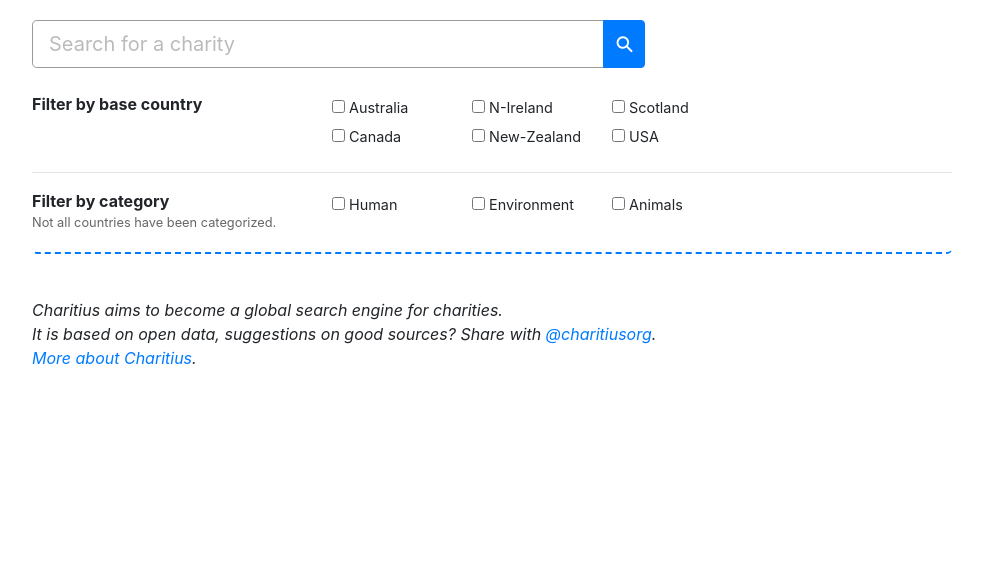
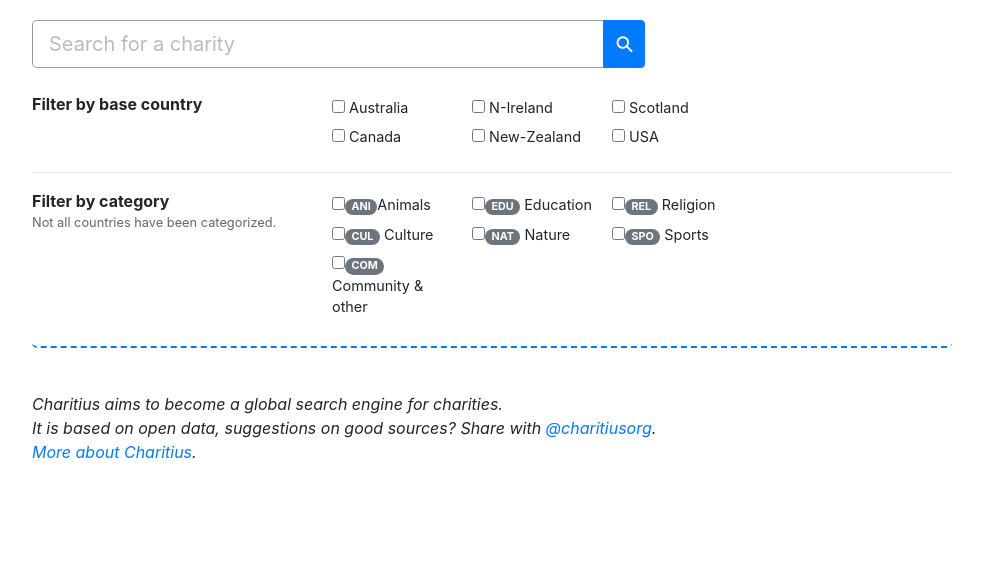
Before and after one commit to juliuszelf/global-charity-search-engine, a Flask app: page / in a window 1280 px wide. Shown: the part 89-655 px from the top of the page, without its empty margins (148-1131 px from the left). Run offline with Flask 2, Linux system fonts and the light colour scheme; some libraries are stand-ins or nearby versions.

Commit message:
many fixes for many more categories, not all tested

```diff
--- a/flask-app/app.py
+++ b/flask-app/app.py
@@ -46,19 +46,11 @@
 results_per_page = 100
 
 
-def set_category_values(cats):
-    cat_hum = "0"
-    cat_nat = "0"
-    if "HUM" in cats:
-        cat_hum = "1"
-    if "NAT" in cats:
-        cat_nat = "1"
-
-    if len(cats) == 0:
-        # No categories provided
-        cat_hum = "1"
-        cat_nat = "1"
-    return cat_hum, cat_nat
+def has_cats(cat, cats):
+    if cat in cats:
+        return "1"
+    else:
+        return "0"
 
 
 def set_use_categories(selected_categories, selected_countries, countries_with_categories, message):
@@ -125,11 +117,12 @@
         page = 1
     return page
 
+
 @app.route("/about", methods=["GET", "POST"])
 def about():
     return render_template("about.html",
-                            analytics=analytics_id
-                            )
+                            analytics=analytics_id)
+
 
 @app.route("/", methods=["GET", "POST"])
 def home():
@@ -161,9 +154,14 @@
                                                      message)
 
         if use_categories:
-            cat_hum, cat_nat = set_category_values(selected_categories)
-            s = s.filter("term", HUM=cat_hum)
-            s = s.filter("term", NAT=cat_nat)
+            s = s.filter("term", NAT=has_cats("NAT", selected_categories))
+            s = s.filter("term", ANI=has_cats("ANI", selected_categories))
+            s = s.filter("term", EDU=has_cats("EDU", selected_categories))
+            s = s.filter("term", HEA=has_cats("HEA", selected_categories))
+            s = s.filter("term", COM=has_cats("COM", selected_categories))
+            s = s.filter("term", REL=has_cats("REL", selected_categories))
+            s = s.filter("term", CUL=has_cats("CUL", selected_categories))
+            s = s.filter("term", SPO=has_cats("SPO", selected_categories))
 
         if len(selected_countries) > 0:
             s = s.filter("terms", Country=selected_countries)
@@ -182,14 +180,9 @@
         found_charities = []
         for result in results:
             result_content = result['_source']
+
+            result_country = result_content['Country']
             result_official_id = result_content['OfficialID']
-            result_name = result_content['Name']
-            result_city = result_content['City']
-            result_state = result_content['State']  # State / Province
-            result_country = result_content['Country']
-            result_website = result_content['Website']
-            result_source_url = result_content['SourceURL']
-            result_source_date = result_content['SourceDate']
 
             if result_country == "USA" and len(result_official_id) > 2:
                 # Guidestar url requires we turn an ID like: "811996576"
@@ -198,13 +191,21 @@
 
             found_charities.append({
                 "official_id": result_official_id,
-                "name": result_name,
-                "city": result_city,
-                "state": result_state,
+                "name": result_content['Name'],
+                "city": result_content['City'],
+                "state": result_content['State'],
                 "country": result_country,
-                "website": result_website,
-                "source_url": result_source_url,
-                "source_date": result_source_date
+                "website": result_content['Website'],
+                "NAT": result_content['NAT'],
+                "ANI": result_content['ANI'],
+                "EDU": result_content['EDU'],
+                "HEA": result_content['HEA'],
+                "COM": result_content['COM'],
+                "REL": result_content['REL'],
+                "CUL": result_content['CUL'],
+                "SPO": result_content['SPO'],
+                "source_url": result_content['SourceURL'],
+                "source_date": result_content['SourceDate']
             })
         if len(results) == 0:
             message += "No charities found for <i>" + search_value + "</i>"
@@ -218,19 +219,19 @@
                                searched_for=search_value,
                                message=message,
                                countries=selected_countries,
-                               categories=selected_categories,
+                               selected_categories=selected_categories,
                                analytics=analytics_id
                                )
     except KeyError:
         print("no search")
 
     return render_template("home.html",
-            content="no search..",
-            analytics=analytics_id,
-            nr_results=0,
-            results_per_page=results_per_page,
-            page=1
-            )
+                           content="no search..",
+                           analytics=analytics_id,
+                           nr_results=0,
+                           results_per_page=results_per_page,
+                           page=1
+                           )
 
 
 if __name__ == "__main__":
--- a/flask-app/templates/home.html
+++ b/flask-app/templates/home.html
@@ -74,6 +74,31 @@
            {% if result.official_id %}
               <div class="result-source">ID: {{ result.official_id }}</div>
            {% endif %}
+
+            {% if result.NAT == "1" %}
+				<div class="badge badge-secondary badge-pill">NAT</div>
+            {% endif %}
+            {% if result.ANI == "1" %}
+				<div class="badge badge-secondary badge-pill">ANI</div>
+            {% endif %}
+            {% if result.EDU == "1" %}
+				<div class="badge badge-secondary badge-pill">EDU</div>
+            {% endif %}
+            {% if result.HEA == "1" %}
+				<div class="badge badge-secondary badge-pill">HEA</div>
+            {% endif %}
+            {% if result.COM == "1" %}
+				<div class="badge badge-secondary badge-pill">COM</div>
+            {% endif %}
+            {% if result.REL == "1" %}
+				<div class="badge badge-secondary badge-pill">REL</div>
+            {% endif %}
+            {% if result.CUL == "1" %}
+				<div class="badge badge-secondary badge-pill">CUL</div>
+            {% endif %}
+            {% if result.SPO == "1" %}
+				<div class="badge badge-secondary badge-pill">SPO</div>
+            {% endif %}
         </div>
     </div>
     {% if loop.index % 10 != 9 and loop.index % 10 != 0 %}
@@ -97,7 +122,7 @@
                     search=searched_for,
                     page=page-1,
                     country=countries,
-                    category=categories) }}">
+                    selected_category=selected_categories) }}">
             &#xab; &nbsp; Previous {{ results_per_page }}
         </a>
     </li>
@@ -110,7 +135,7 @@
                     search=searched_for,
                     page=page+1,
                     country=countries,
-                    category=categories) }}">
+                    selected_category=selected_categories) }}">
             Next
 
 			{# Show nr of results on next page #}
--- a/flask-app/templates/search.html
+++ b/flask-app/templates/search.html
@@ -1,6 +1,5 @@
 <form id="searchform">
 	<div class="search-bar-button form-group">
-
 		<div class="input-group col-md-8" style="padding-left: 0; padding-right: 0">
 			<input class="form-control form-control-lg"
 				type="search"
@@ -42,13 +41,17 @@
 		  </div>
 		  <div class="checkboxes">
 			  <div>
-				  <div class="check"><label><input type="checkbox" name="category" value="HUM" {% if "HUM" in categories %}checked{% endif %}> Human</label></div>
+				  <div class="check"><label><input type="checkbox" name="category" value="ANI" {% if "ANI" in selected_categories %}checked{% endif %}><div class="badge badge-secondary badge-pill">ANI</div>Animals</label></div>
+				  <div class="check"><label><input type="checkbox" name="category" value="CUL" {% if "CUL" in selected_categories %}checked{% endif %}><div class="badge badge-secondary badge-pill">CUL</div> Culture</label></div>
+				  <div class="check"><label><input type="checkbox" name="category" value="COM" {% if "COM" in selected_categories %}checked{% endif %}><div class="badge badge-secondary badge-pill">COM</div> Community & other</label></div>
 			  </div>
 			  <div>
-				  <div class="check"><label><input type="checkbox" name="category" value="NAT" {% if "NAT" in categories %}checked{% endif %}> Environment</label></div>
+				  <div class="check"><label><input type="checkbox" name="category" value="EDU" {% if "EDU" in selected_categories %}checked{% endif %}><div class="badge badge-secondary badge-pill">EDU</div> Education</label></div>
+				  <div class="check"><label><input type="checkbox" name="category" value="NAT" {% if "NAT" in selected_categories %}checked{% endif %}><div class="badge badge-secondary badge-pill">NAT</div> Nature</label></div>
 			  </div>
 			  <div>
-				  <div class="check"><label><input type="checkbox" name="category" value="ANI" {% if "ANI" in categories %}checked{% endif %}> Animals</label></div>
+				  <div class="check"><label><input type="checkbox" name="category" value="REL" {% if "REL" in selected_categories %}checked{% endif %}><div class="badge badge-secondary badge-pill">REL</div> Religion</label></div>
+				  <div class="check"><label><input type="checkbox" name="category" value="SPO" {% if "SPO" in selected_categories %}checked{% endif %}><div class="badge badge-secondary badge-pill">SPO</div> Sports</label></div>
 			  </div>
 		  </div>
 	  </div>
--- a/scripts/canada/cleanCSV_parser.py
+++ b/scripts/canada/cleanCSV_parser.py
@@ -9,9 +9,11 @@
 source_url = "https://open.canada.ca/data/en/dataset/7ef067c4-07a8-4882-ade3-643d00fd6c49"
 source_date = "2016"
 
+
 def fix_nulls(s):
     for line in s:
         yield line.replace('\0', ' ')
+
 
 def parse(input_file_path, output_file_path):
     # we assume it data has heading like this:
```
Also changed, not shown: 1 other file.
